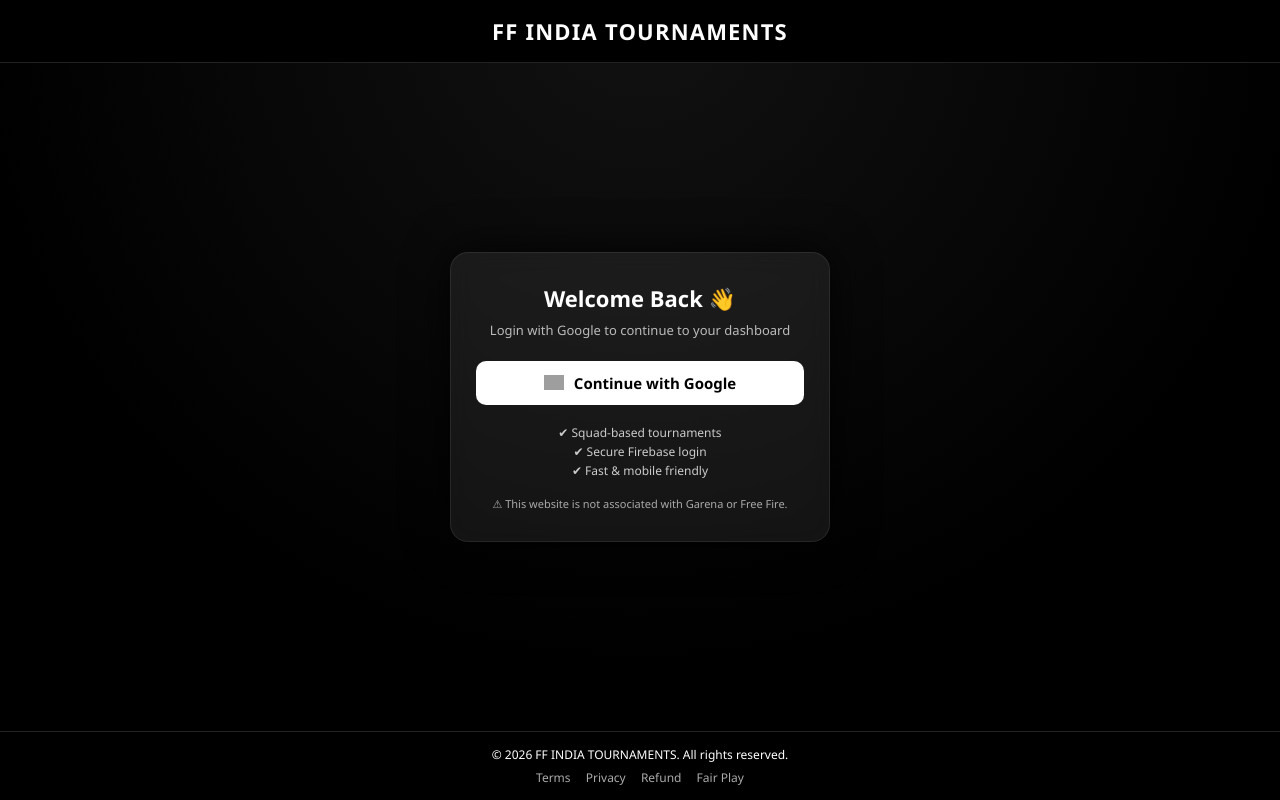
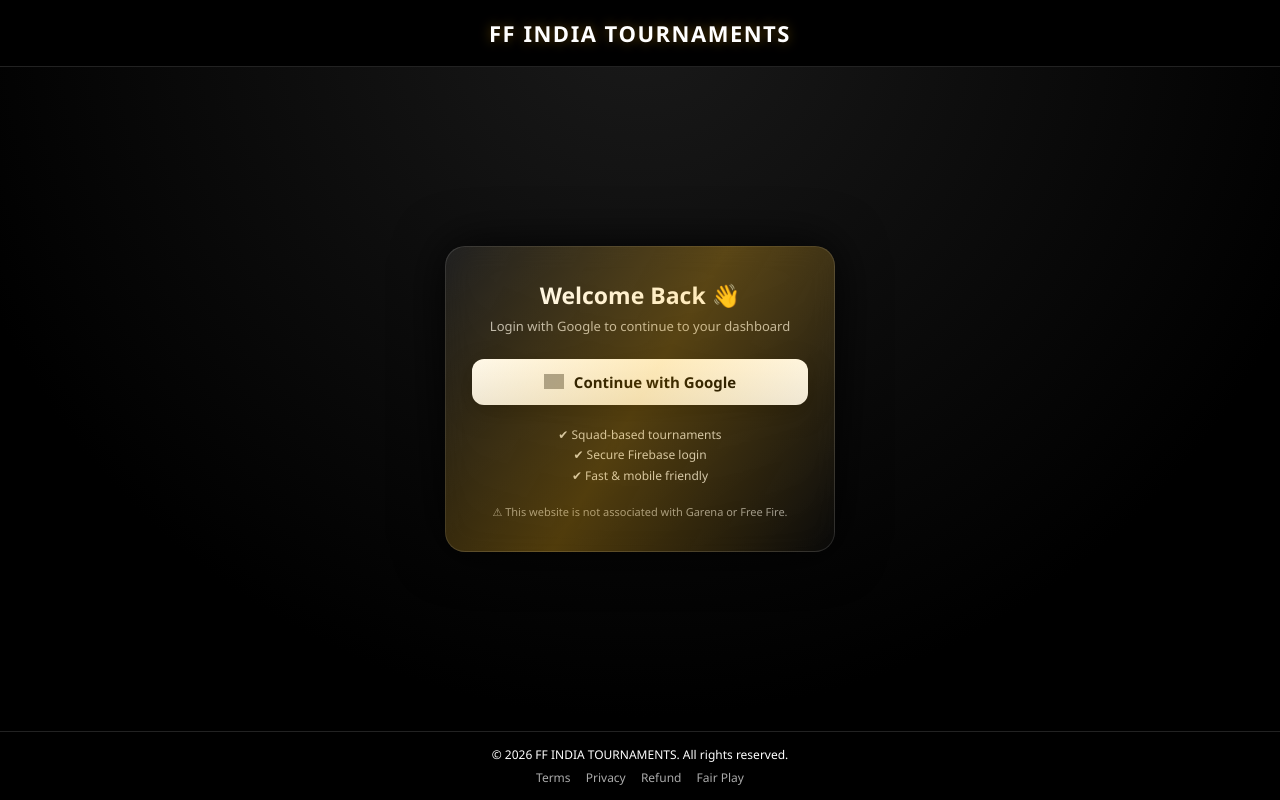
Before and after one commit to usercreator005/ff-india-tournaments, a plain HTML site: page index.html in a window 1280 px wide. Drawn offline with Linux system fonts and the light colour scheme; no server answers; grey boxes are pictures that could not be loaded.

Commit message:
Update index.css

```diff
--- a/css/index.css
+++ b/css/index.css
@@ -7,10 +7,13 @@
 
 body {
   min-height: 100vh;
-  background: radial-gradient(circle at top, #121212 0%, #000 65%);
+  background:
+    radial-gradient(circle at top, #1a1a1a 0%, #000 70%),
+    linear-gradient(180deg, #050505, #000);
   color: #fff;
   display: flex;
   flex-direction: column;
+  overflow-x: hidden;
 }
 
 /* =====================
@@ -18,12 +21,13 @@ body {
 ===================== */
 .top-header {
   text-align: center;
-  padding: 16px;
+  padding: 18px;
   font-size: 22px;
-  font-weight: 800;
-  letter-spacing: 1.2px;
+  font-weight: 900;
+  letter-spacing: 1.5px;
   background: #000;
   border-bottom: 1px solid #222;
+  text-shadow: 0 0 12px rgba(255, 179, 0, 0.35);
 }
 
 /* =====================
@@ -34,30 +38,60 @@ body {
   display: flex;
   justify-content: center;
   align-items: center;
-  padding: 20px;
+  padding: 24px;
 }
 
+/* =====================
+   LOGIN CARD
+===================== */
 .login-card {
   width: 100%;
-  max-width: 380px;
-  background: rgba(255, 255, 255, 0.07);
-  backdrop-filter: blur(12px);
-  padding: 30px 25px;
-  border-radius: 18px;
+  max-width: 390px;
+  background: linear-gradient(
+    145deg,
+    rgba(255, 255, 255, 0.08),
+    rgba(255, 255, 255, 0.02)
+  );
+  backdrop-filter: blur(14px);
+  padding: 32px 26px;
+  border-radius: 20px;
   text-align: center;
-  box-shadow: 0 0 45px rgba(0, 0, 0, 0.85);
-  border: 1px solid rgba(255,255,255,0.08);
+  position: relative;
+  box-shadow:
+    0 0 50px rgba(0, 0, 0, 0.9),
+    inset 0 0 0 rgba(255,255,255,0);
+  border: 1px solid rgba(255,255,255,0.12);
 }
 
+/* Neon glow border */
+.login-card::before {
+  content: "";
+  position: absolute;
+  inset: -1px;
+  border-radius: 20px;
+  background: linear-gradient(
+    120deg,
+    transparent,
+    rgba(255,179,0,0.45),
+    transparent
+  );
+  opacity: 0.6;
+  pointer-events: none;
+}
+
+/* =====================
+   TITLE
+===================== */
 .login-card h2 {
-  font-size: 22px;
-  margin-bottom: 8px;
+  font-size: 23px;
+  margin-bottom: 6px;
+  font-weight: 800;
 }
 
 .login-card .sub-text {
   font-size: 13px;
   color: #bbb;
-  margin-bottom: 22px;
+  margin-bottom: 24px;
 }
 
 /* =====================
@@ -65,19 +99,20 @@ body {
 ===================== */
 #googleLoginBtn {
   width: 100%;
-  padding: 12px 14px;
-  border-radius: 10px;
+  padding: 13px 14px;
+  border-radius: 12px;
   border: none;
-  background: #ffffff;
+  background: linear-gradient(180deg, #ffffff, #ededed);
   color: #000;
   font-size: 15px;
-  font-weight: 600;
+  font-weight: 700;
   display: flex;
   align-items: center;
   justify-content: center;
   gap: 10px;
   cursor: pointer;
   transition: all 0.25s ease;
+  box-shadow: 0 8px 25px rgba(0,0,0,0.4);
 }
 
 #googleLoginBtn img {
@@ -85,22 +120,31 @@ body {
 }
 
 #googleLoginBtn:hover {
-  background: #f2f2f2;
-  transform: scale(1.02);
+  transform: translateY(-2px);
+  box-shadow: 0 12px 30px rgba(255,179,0,0.35);
 }
 
 #googleLoginBtn:active {
-  transform: scale(0.98);
+  transform: scale(0.96);
+  box-shadow: 0 4px 15px rgba(0,0,0,0.6);
+}
+
+/* Disabled state (JS will use this later) */
+#googleLoginBtn:disabled {
+  opacity: 0.6;
+  cursor: not-allowed;
+  transform: none;
+  box-shadow: none;
 }
 
 /* =====================
    INFO TEXT
 ===================== */
 .info-text {
-  margin-top: 18px;
+  margin-top: 20px;
   font-size: 12px;
   color: #ccc;
-  line-height: 1.6;
+  line-height: 1.7;
 }
 
 /* =====================
@@ -108,8 +152,8 @@ body {
 ===================== */
 .disclaimer {
   font-size: 11px;
-  margin-top: 16px;
-  color: #aaa;
+  margin-top: 18px;
+  color: #999;
 }
 
 /* =====================
@@ -131,9 +175,9 @@ footer {
   color: #aaa;
   margin: 0 6px;
   text-decoration: none;
-  transition: color 0.2s ease;
+  transition: color 0.25s ease;
 }
 
 .footer-links a:hover {
-  color: #fff;
-}
+  color: #ffb300;
+  }
```
